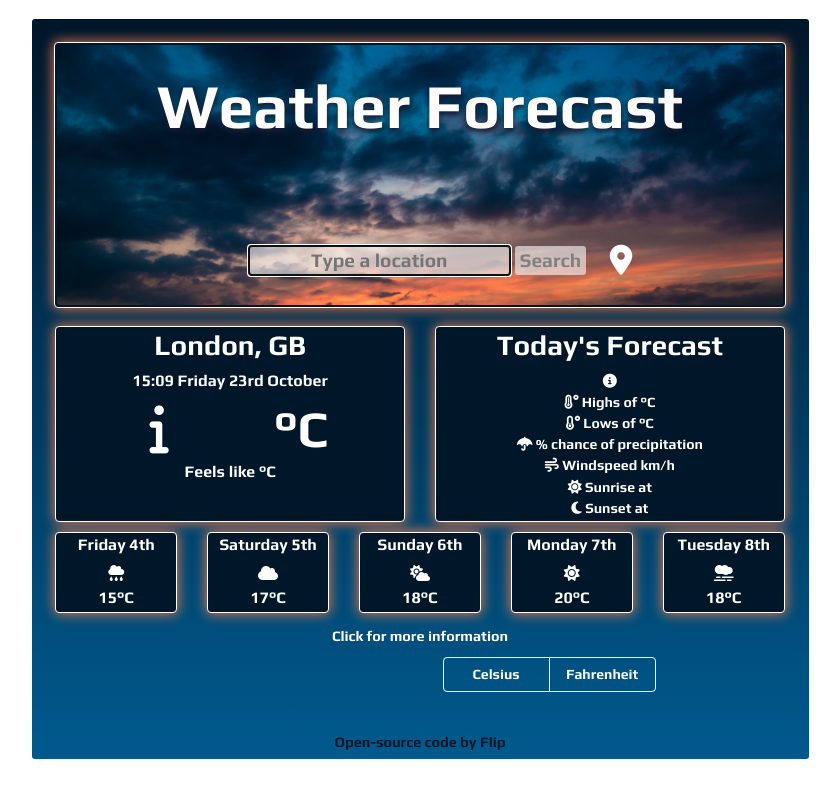
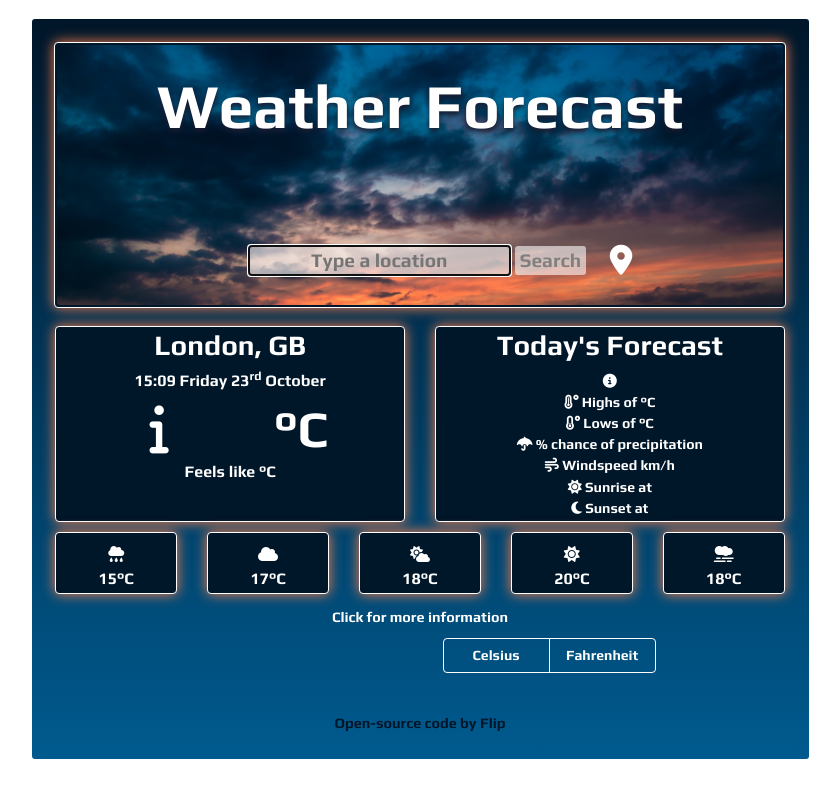
Before and after one commit to flippity28/weather-app-react, a React (Create React App) app: page / in a window 1280 px wide. Shown: the whole page, without its empty margins (220-1060 px from the left). Built offline with nearby package versions, Linux system fonts and the light colour scheme.

Commit message:
updating dates
after a lot of palava... have got one date updating from the API. couldn't get previous method using newDate to work.

```diff
--- a/src/searchlocation.js
+++ b/src/searchlocation.js
@@ -6,6 +6,9 @@ import UnitConversion from "./unitconversion.js";
 import "./unitconversion.css";
 import MoreInfo from "./moreinfo.js";
 import "./moreinfo.css";
+import TodayDate from "./todaydate.js"
+
+
 
 export default function SearchLocation() {
 
@@ -14,6 +17,8 @@ export default function SearchLocation() {
   const [country, updateCountry] = useState("GB");
   //const [dataLoaded, setDataLoaded] = useState(false)
   const [weather, updateWeather]= useState({})
+  const [date, updateDate] = useState({})
+
 
  // if (dataLoaded){} else {axios.get(apiUrl).then(getCoords);
    // setDataLoaded(true)}
@@ -30,13 +35,38 @@ let apiKey = `e024c14bd2f0eae086692698825b45e0`
   function getCoords (response){
   console.log(response);
   updateCityName(response.data.name)
-  updateCountry(response.data.name)
+  updateCountry(response.data.sys.country)
   let lat = response.data.coord.lat
   let long = response.data.coord.lon
   let apiUrlTwo = `https://api.openweathermap.org/data/2.5/onecall?lat=${lat}&lon=${long}&exclude=minutely,hourly&appid=${apiKey}
 &units=metric`;
   axios.get(apiUrlTwo).then(showWeatherForecast);
-     }
+      }
+
+function getOrdinal(value){ if (value === 1 || value === 21 || value === 31) {
+    return (value + "st")}
+   else if (value === 2 || value === 22) {
+   return (value +"nd");
+  } else if (value=== 3 || value === 23) {
+    return (value +"rd");
+  } else {
+    return(value + "th")
+  } }
+  function showDates(date)  {let days = [
+    "Sun",
+    "Mon",
+    "Tue",
+    "Wed",
+    "Thu",
+    "Fri",
+    "Sat"
+  ];
+  let newDate = new Date (date)
+   let day = days[newDate.getDay()]
+     let dateValue = getOrdinal(newDate.getDate())
+     return (<div>{day} {dateValue}</div>)}
+
+
 
   function showWeatherForecast(response){
     //setDataLoaded(true);
@@ -50,6 +80,8 @@ let apiKey = `e024c14bd2f0eae086692698825b45e0`
   let hoursSunset = addZero(timeSunset.getHours());
   let minutesSunset = addZero(timeSunset.getMinutes());
 
+
+
 updateWeather({currentTemp: Math.round(response.data.current.temp),
 currentFeelsTemp: Math.round(response.data.current.feels_like),
 currentDescription: response.data.current.weather[0].description,
@@ -59,62 +91,18 @@ todayHighTemp: Math.round(response.data.daily[0].temp.max),
   todayPrecip: Math.round(response.data.daily[0].pop * 100),
   todayWindspeed: Math.round(response.data.daily[0].wind_speed * 3.6),
   sunrise:`${hoursSunrise}:${minutesSunrise}`,
-  sunset: `${hoursSunset}:${minutesSunset}`,
+  sunset: `${hoursSunset}:${minutesSunset}`,})
 
-  })}
+     updateDate({dateOne: showDates(1000*response.data.daily[1].dt)})
+//console.log(date.dateOne)
+  }
 
-  function formatDate(date) {
-  let days = [
-    "Sunday",
-    "Monday",
-    "Tuesday",
-    "Wednesday",
-    "Thursday",
-    "Friday",
-    "Saturday",
-  ];
-  let months = [
-    "January",
-    "February",
-    "March",
-    "April",
-    "May",
-    "June",
-    "July",
-    "August",
-    "September",
-    "October",
-    "November",
-    "December",
-  ];
-  let day = days[date.getDay()];
-  let month = months[date.getMonth()];
-  let currentDate = ordinal(date.getDate());
-  let hour = date.getHours();
-  let min = addZero(date.getMinutes());
-  let formattedDate = `${hour}:${min} ${day} ${currentDate} ${month}`;
-  return formattedDate;
-}
-function addZero(i) {
+ function addZero(i) {
   if (i < 10) {
     i = "0" + i;
   }
   return i;
 }
-function ordinal(currentDate) {
-  if (currentDate === 1 || currentDate === 21 || currentDate === 31) {
-    return currentDate + "st";
-  } else if (currentDate === 2 || currentDate === 22) {
-    return currentDate + "nd";
-  } else if (currentDate === 3 || currentDate === 23) {
-    return currentDate + "rd";
-  } else {
-    return currentDate + "th"
-  }
-}
-
-let currentDate = formatDate(new Date())
-
 let searchForm =
     <div className="search-location row">
       <div className="col-3"> </div>
@@ -141,7 +129,7 @@ return (
 <div className="card-deck row-cols-1">
         <div className="card card-current col-sm-6">
              <h5>{cityName}, {country}</h5>
-            <h6>{currentDate}</h6>
+            <h6><TodayDate/></h6>
             <div  className="card-text">
               <div className="row">
               <div className="today-icon col-6">
@@ -173,13 +161,14 @@ return (
 
        <div className="card-deck row-cols-1">
         <div className="card col-sm-6">
-               <h6>Friday 4th</h6>
+               <h6>
+                 {date.dateOne}</h6>
                <div  className="card-text">
                   <i className="fas fa-cloud-rain"></i>
                     <div>15°C</div></div>
         </div>
         <div className="card col-sm-6">
-              <h6>Saturday 5th</h6>
+              <h6>{date.dateOne}</h6>
                 <div  className="card-text">
                   <i className="fas fa-cloud"></i>
                   <div>17°C</div>
@@ -187,7 +176,7 @@ return (
           </div>
 
         <div className="card col-sm-6">
-            <h6>Sunday 6th</h6>
+            <h6></h6>
                 <div  className="card-text">
                   <i className="fas fa-cloud-sun"></i>
                    <div>18°C</div>
@@ -196,7 +185,7 @@ return (
         </div>
         <div className="card col-sm-6">
 
-            <h6>Monday 7th</h6>
+            <h6></h6>
                 <div  className="card-text">
                   <i className="fas fa-sun"></i>
                     <div>20°C</div>
@@ -204,7 +193,7 @@ return (
 
         </div>
         <div className="card col-sm-6">
-            <h6>Tuesday 8th</h6>
+            <h6></h6>
                 <div  className="card-text">
                   <i className="fas fa-smog"></i>
                    <div>18°C</div>
--- /dev/null
+++ b/src/todaydate.js
@@ -0,0 +1,68 @@
+import React, {useState} from "react";
+
+
+export default function TodayDate(){
+     let days = [
+    "Sunday",
+    "Monday",
+    "Tuesday",
+    "Wednesday",
+    "Thursday",
+    "Friday",
+    "Saturday",
+  ];
+  let months = [
+    "January",
+    "February",
+    "March",
+    "April",
+    "May",
+    "June",
+    "July",
+    "August",
+    "September",
+    "October",
+    "November",
+    "December",
+  ];
+const [day, setDay] = useState("");
+const [month, setMonth] = useState("");
+const [todayDate, setTodayDate] = useState();
+//const [ordinal, setOrdinal] = useState("");
+const [hour, setHour] = useState();
+const [min, setMin] = useState();
+const [loaded, setLoaded]= useState(false);
+const [ordinal, setOrdinal] = useState("")
+
+function addZero(i) {
+  if (i < 10) {
+    i = "0" + i;
+  }
+  return i;
+
+}
+
+function formatDate(date){
+setDay(days[date.getDay()]);
+setMonth(months[date.getMonth()]);
+setTodayDate(date.getDate());
+setHour(date.getHours());
+setMin(addZero(date.getMinutes()))
+if (date.getDate() === 1 || date.getDate() === 21 || date.getDate() === 31) {
+    setOrdinal("st");
+  } else if (date.getDate() === 2 || date.getDate() === 22) {
+    setOrdinal("nd");
+  } else if (date.getDate() === 3 || date.getDate() === 23) {
+    setOrdinal("rd");
+  } else {
+    setOrdinal("th")
+  }
+
+}
+
+
+if (loaded){
+return(<div>{hour}:{min} {day} {todayDate}<sup>{ordinal}</sup> {month} </div> )}
+else {setLoaded(true);
+formatDate(new Date());
+}}
```
Also changed, not shown: src/date.js (added, +47 -0 lines).
